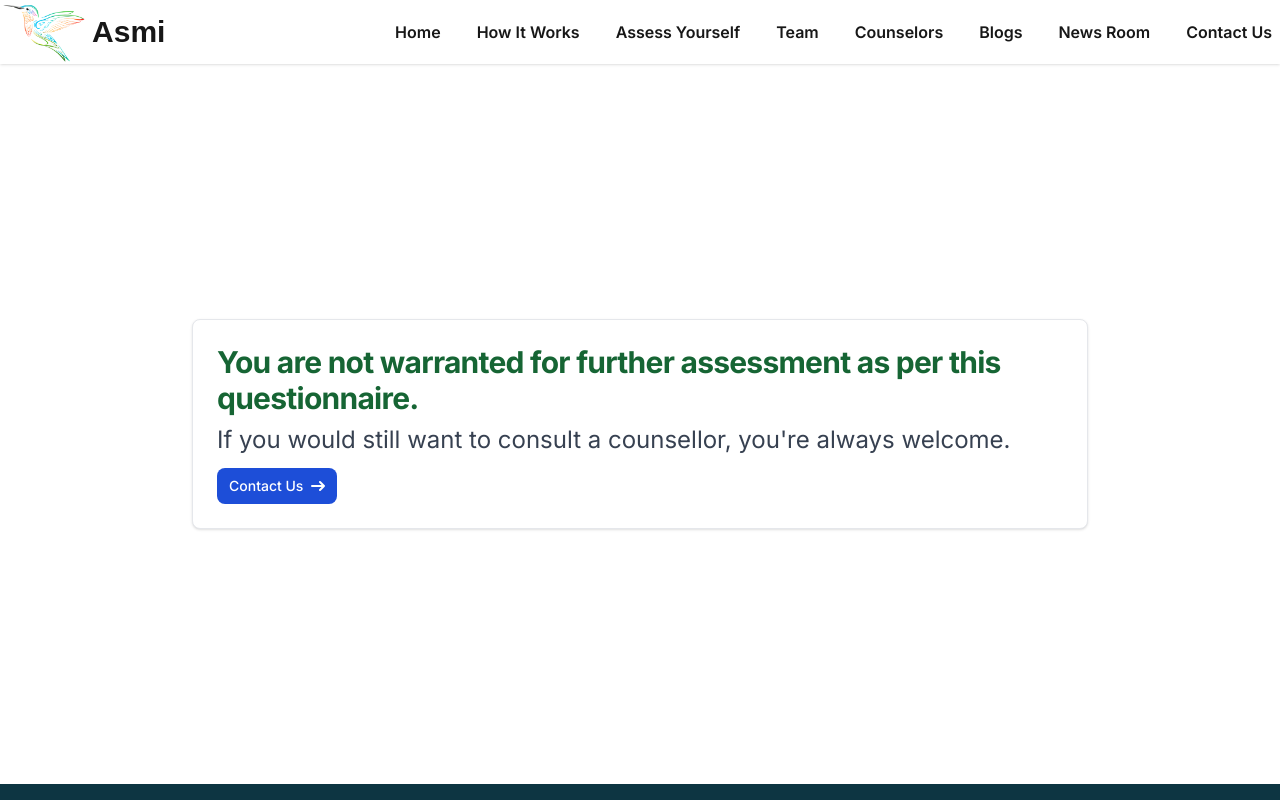
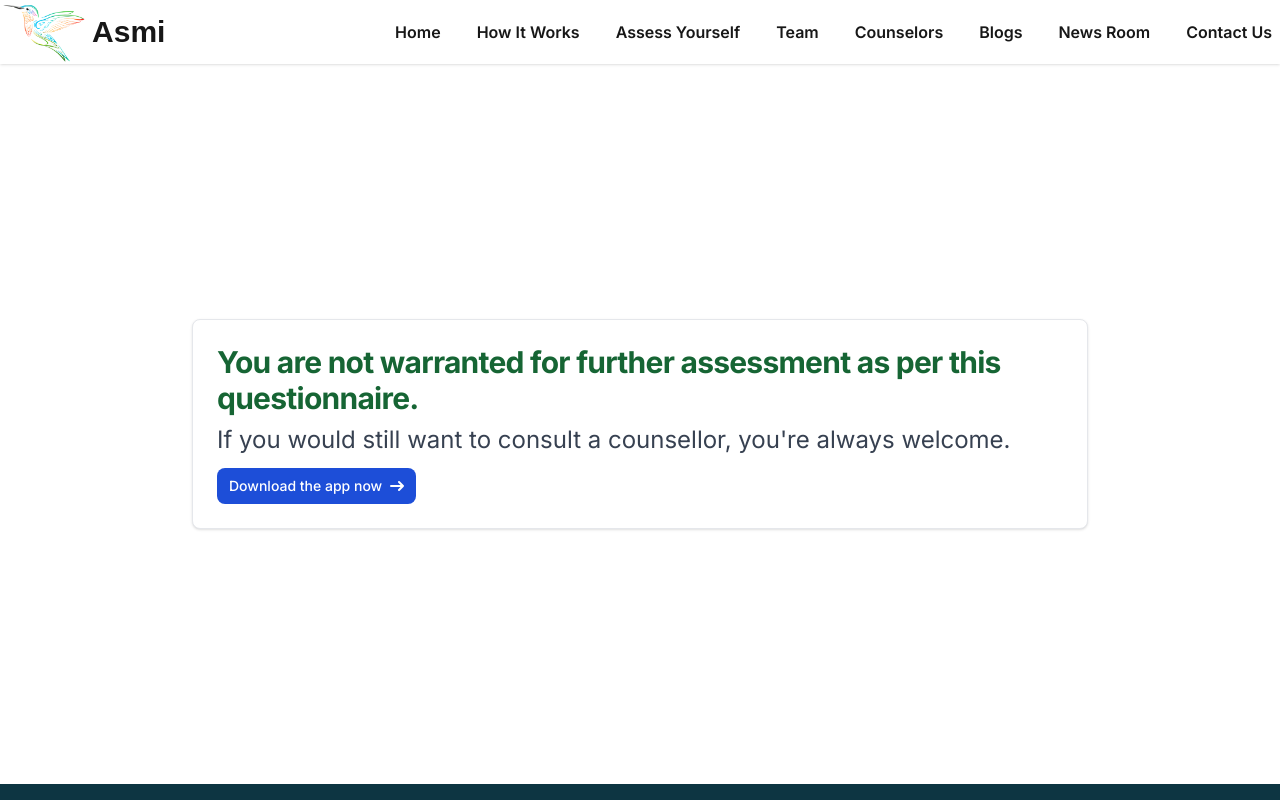
Before and after one commit to teerthrajverma01/Asmi-Frontend, a React (Vite) app: page /submitassessment/1 in a window 1280 px wide. Shown: the top 800 px of the page. Built offline with nearby package versions, Linux system fonts and the light colour scheme; no server answers.

Commit message:
edit meta

```diff
--- a/index.html
+++ b/index.html
@@ -4,7 +4,11 @@
     <meta charset="UTF-8" />
     <link rel="icon" type="image/svg+xml" href="./src/assets/image/logo.png" />
     <meta name="viewport" content="width=device-width, initial-scale=1.0" />
-    <title>Asmi</title>
+    <meta
+      name="google-site-verification"
+      content="qZ1IMrry1abgwdSExIfkQODEstJVxQp-OhQV1H30Z-o"
+    />
+    <title>Asmi Life</title>
   </head>
   <body class="bg-white font-body">
     <div id="root"></div>
--- a/src/pages/FormSubmitRedirect.jsx
+++ b/src/pages/FormSubmitRedirect.jsx
@@ -25,11 +25,12 @@ const FormSubmitRedirect = () => {
               <p className="mt-8 mb-3 text-2xl font-normal text-gray-800 ">
                 Please book a session with us
               </p>
-              <Link
-                to={"/contact-us"}
+              <a
+                href="https://play.google.com/store/apps/details?id=com.anjanajyoti.asmi"
+                target="_blank"
                 className="inline-flex items-center px-3 py-2 text-sm font-medium text-center text-white bg-blue-700 rounded-lg hover:bg-blue-800 focus:ring-4 focus:outline-none focus:ring-blue-300 "
               >
-                Contact Us
+                Download the app now
                 <svg
                   className="rtl:rotate-180 w-3.5 h-3.5 ms-2"
                   aria-hidden="true"
@@ -45,7 +46,7 @@ const FormSubmitRedirect = () => {
                     d="M1 5h12m0 0L9 1m4 4L9 9"
                   />
                 </svg>
-              </Link>
+              </a>
             </div>
           </div>
         ) : (
@@ -60,11 +61,12 @@ const FormSubmitRedirect = () => {
                 If you would still want to consult a counsellor, you're always
                 welcome.
               </p>
-              <Link
-                to={"/contact-us"}
+              <a
+                href="https://play.google.com/store/apps/details?id=com.anjanajyoti.asmi"
+                target="_blank"
                 className="inline-flex items-center px-3 py-2 text-sm font-medium text-center text-white bg-blue-700 rounded-lg hover:bg-blue-800 focus:ring-4 focus:outline-none focus:ring-blue-300 "
               >
-                Contact Us
+                Download the app now
                 <svg
                   className="rtl:rotate-180 w-3.5 h-3.5 ms-2"
                   aria-hidden="true"
@@ -80,7 +82,7 @@ const FormSubmitRedirect = () => {
                     d="M1 5h12m0 0L9 1m4 4L9 9"
                   />
                 </svg>
-              </Link>
+              </a>
             </div>
           </div>
         )}
```
